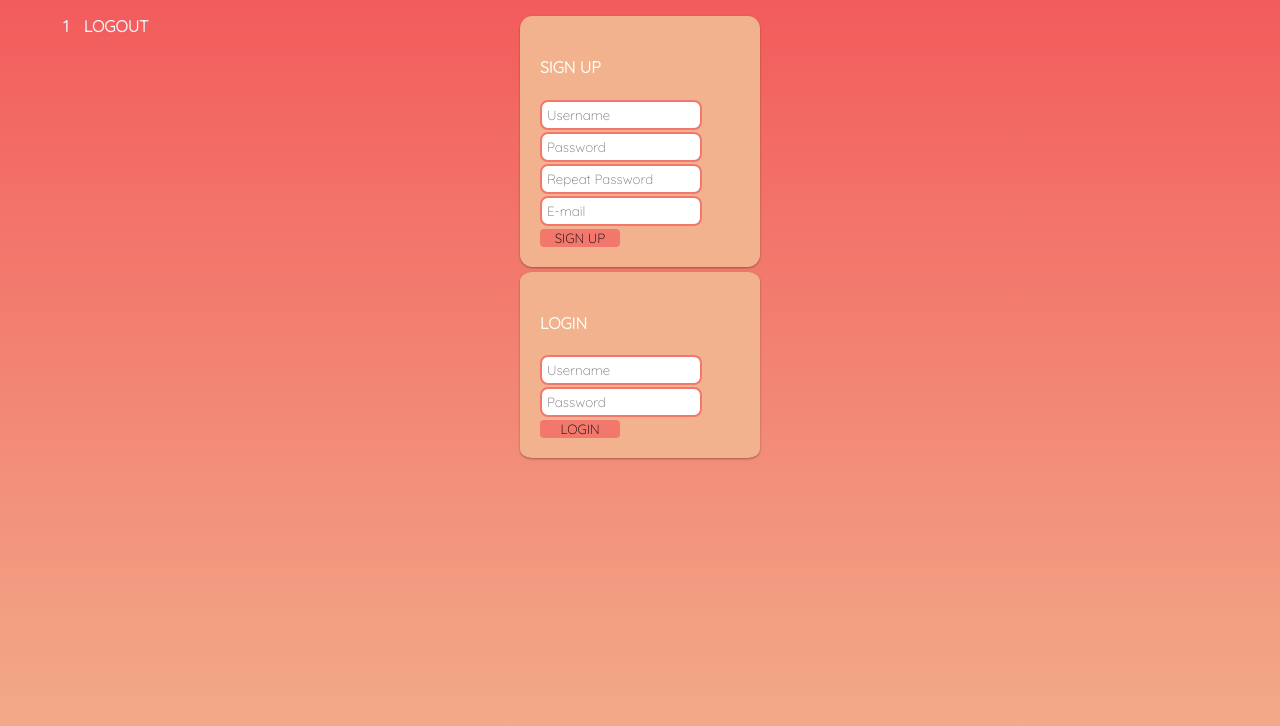
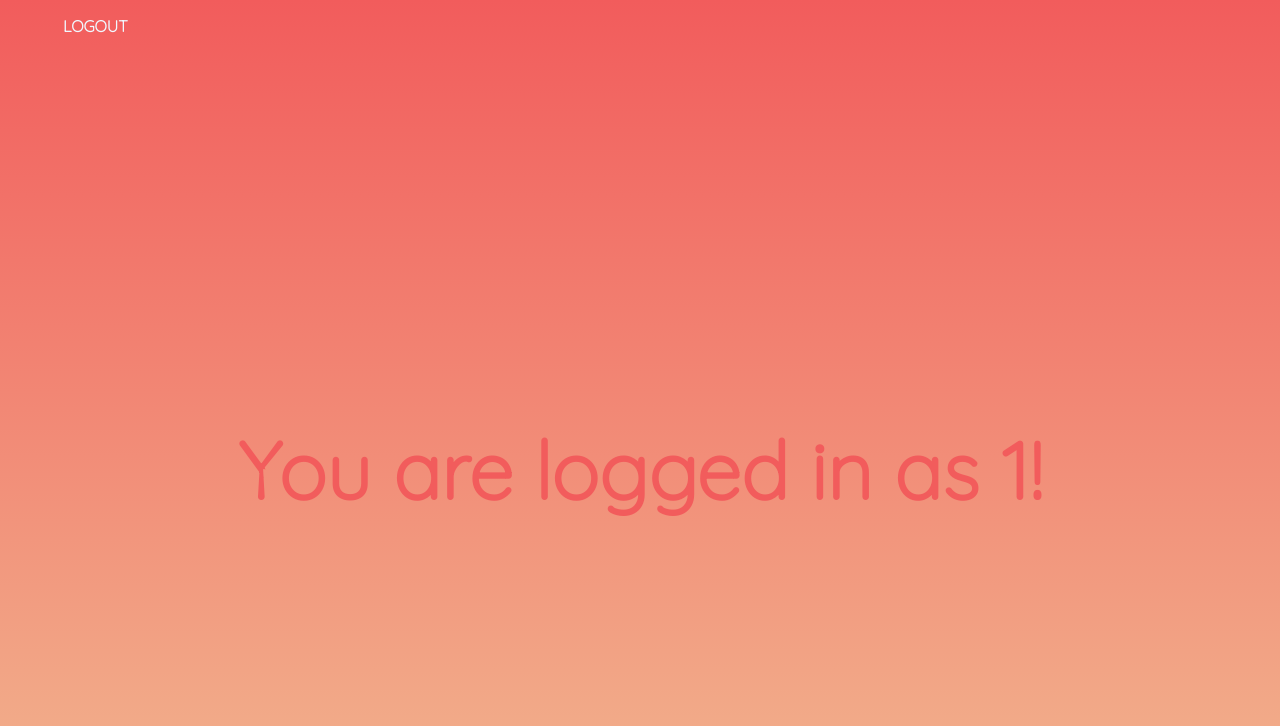
Before and after one commit to Casher1no/Projects, a PHP site: page /index.php in a window 1280 px wide. Shown: the top 726 px of the page. Run offline with PHP 8.4, Linux system fonts and the light colour scheme; the visitor is signed in with stand-in values (Sample User, id 1).

Commit message:
Update index.php

```diff
--- a/Login-System/index.php
+++ b/Login-System/index.php
@@ -11,49 +11,60 @@ session_start();
     <meta charset="UTF-8">
     <meta http-equiv="X-UA-Compatible" content="IE=edge">
     <meta name="viewport" content="width=device-width, initial-scale=1.0">
-    <link href="https://fonts.googleapis.com/css2?family=Dosis:wght@200&family=Quicksand:wght@300&display=swap" rel="stylesheet">
+    <link href="https://fonts.googleapis.com/css2?family=Dosis:wght@200&family=Quicksand:wght@300&display=swap"
+        rel="stylesheet">
     <title>Login</title>
     <style>
-    *{
+    * {
         font-family: 'Quicksand', sans-serif;
     }
+
     body {
         background: rgb(242, 92, 92);
         background: linear-gradient(180deg, rgba(242, 92, 92, 1) 0%, rgba(242, 178, 141, 1) 100%);
         background-repeat: no-repeat;
         background-attachment: fixed;
     }
-    h4{
+
+    h4 {
         font-weight: bolder;
         color: #fffdf5;
     }
+
     ul {
         list-style-type: none;
     }
-    li{
+
+    li {
         float: left;
         padding-left: 15px;
 
     }
-    a{
+
+    a {
         font-weight: bolder;
     }
-    a:link, a:visited{
+
+    a:link,
+    a:visited {
         text-decoration: none;
         color: aliceblue;
     }
-    a:hover{
+
+    a:hover {
         color: blueviolet;
         transition: .2s;
     }
-    button{
+
+    button {
         border: none;
         border-radius: 4px;
         background-color: #F2786D;
         width: 80px;
         margin: auto;
     }
-    button:hover{
+
+    button:hover {
         background-color: #F25C5C;
         transition: .2s;
     }
@@ -69,6 +80,14 @@ session_start();
         box-shadow: rgba(0, 0, 0, 0.12) 0px 1px 3px, rgba(0, 0, 0, 0.24) 0px 1px 2px;
         margin-top: 5px;
 
+    }
+    .welcome-text{
+        margin: auto;
+        width: auto;
+        text-align: center;
+        padding-top: 350px;
+        color: #F25C5C;
+        font-size: 40px;
     }
 
 
@@ -90,7 +109,6 @@ session_start();
                 <?php
                 if (isset($_SESSION["userid"])) {
                     ?>
-                <li><a href="#"><?php echo $_SESSION["useruid"]; ?></a></li>
                 <li><a href="includes/logout.inc.php" class="header-login-a">LOGOUT</a></li>
                 <?php
                 } else {
@@ -103,6 +121,16 @@ session_start();
 
             </ul>
         </div>
+
+        <?php
+        if (isset($_SESSION["userid"])) {
+            ?>
+        <div class="welcome-text">
+            <h1>You are logged in as <?php echo $_SESSION["useruid"]; ?>!</h1>
+        </div>
+        <?php
+        } else {
+            ?>
 
         <div class="index-login-signup">
             <h4>SIGN UP</h4>
@@ -124,6 +152,9 @@ session_start();
                 <button type="submit" name="submit">LOGIN</button>
             </form>
         </div>
+        <?php
+        }
+            ?>
     </div>
 </body>
 
```
